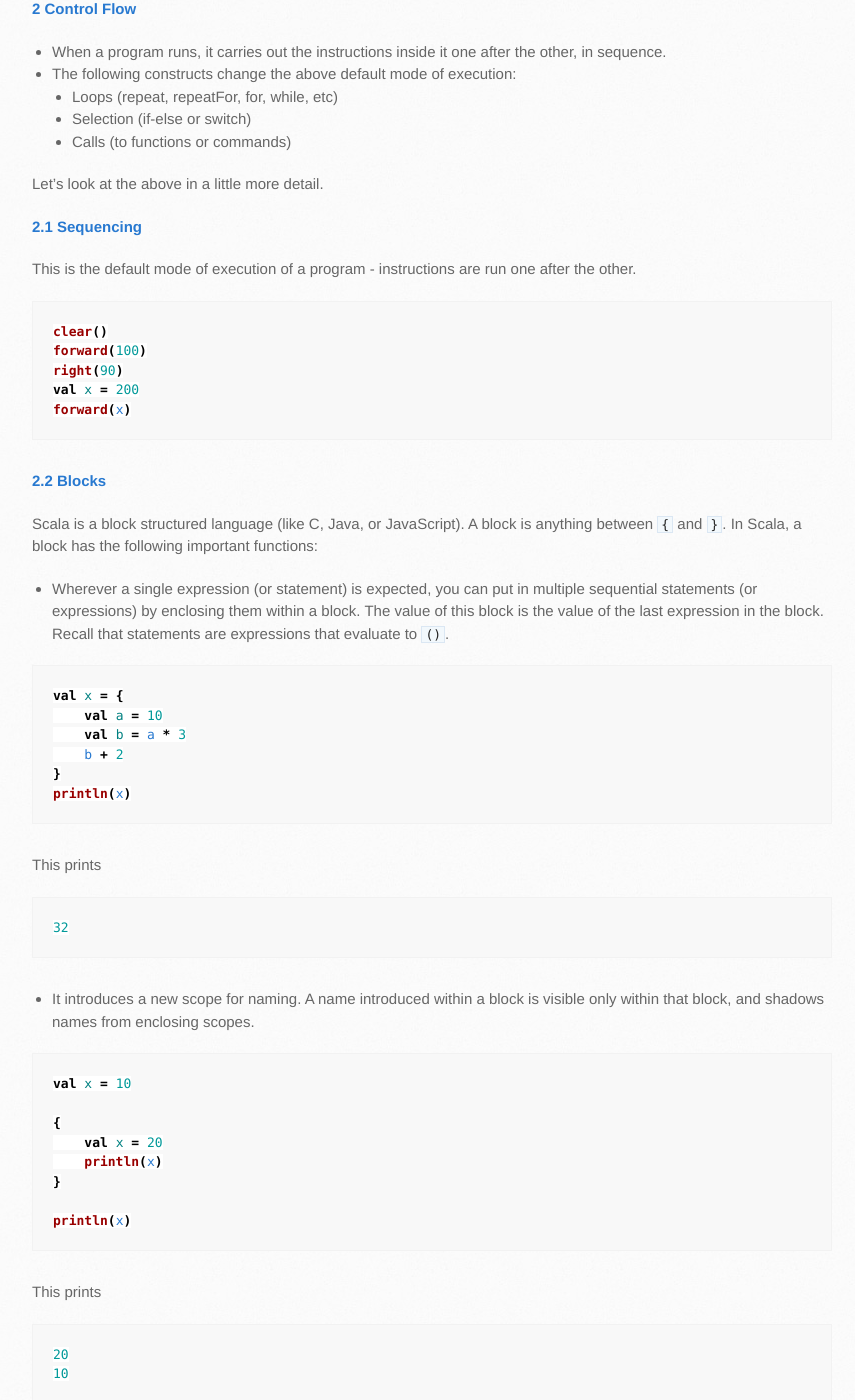
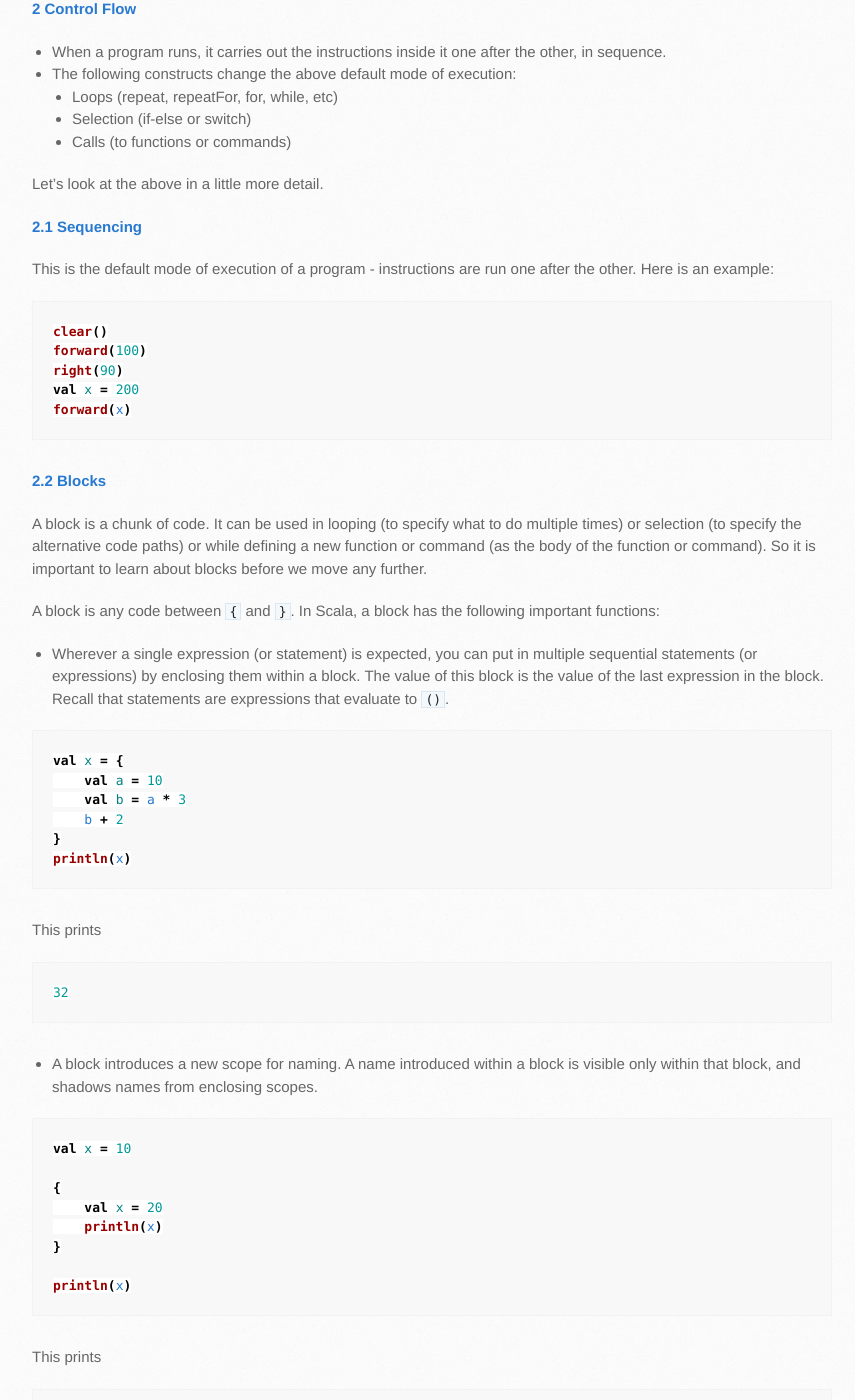
Before and after one commit to kojodoc/kojodoc.github.io, a Jekyll site: the page built from reference/scala.md, in a window 1280 px wide and 1400 px high, scrolled down 6758 px. Shown: the whole window, without its empty margins (138-993 px from the left). Built offline with Jekyll 4.4.1, drawn with Linux system fonts in a browser that asks for light colours; our own code applies the rules of GitHub Pages for plain Markdown files; the repository's description, which GitHub fills in, is left out; some of the changed text lies outside the part shown.

Commit message:
Add to scala quickref.

````diff
--- a/reference/scala.md
+++ b/reference/scala.md
@@ -305,7 +305,8 @@ Let's look at the above in a little more detail.
 <a name="control-sequencing">
 **2.1 Sequencing**
 
-This is the default mode of execution of a program - instructions are run one after the other.
+This is the default mode of execution of a program - instructions are run one after the other. Here is an example:
+
 ```scala
 clear()
 forward(100)
@@ -317,7 +318,9 @@ forward(x)
 <a name="control-blocks">
 **2.2 Blocks**
 
-Scala is a block structured language (like C, Java, or JavaScript). A block is anything between `{` and `}`. In Scala, a block has the following important functions:
+A block is a chunk of code. It can be used in looping (to specify what to do multiple times) or selection (to specify the alternative code paths) or while defining a new function or command (as the body of the function or command). So it is important to learn about blocks before we move any further.
+
+A block is any code between `{` and `}`. In Scala, a block has the following important functions:
 
 * Wherever a single expression (or statement) is expected, you can put in multiple sequential statements (or expressions) by enclosing them within a block. The value of this block is the value of the last expression in the block. Recall that statements are expressions that evaluate to `()`.
 
@@ -334,7 +337,7 @@ This prints
 32
 ```
 
-* It introduces a new scope for naming. A name introduced within a block is visible only within that block, and shadows names from enclosing scopes.
+* A block introduces a new scope for naming. A name introduced within a block is visible only within that block, and shadows names from enclosing scopes.
 
 ```scala
 val x = 10
@@ -354,6 +357,8 @@ This prints
 
 <a name="control-loops">
 **2.3 Loops**
+
+A loop takes some code, and runs it over and over again. There are many kinds of loops. Let's look at a few.
 
 <a name="control-repeat">
 **2.3.1 repeat**
@@ -505,7 +510,7 @@ def absolute(n: Int) = {
 }
 ```
 
-For effective use of `if-else`, it's important to understand conditions.
+For effective use of `if-else`, it's important to understand conditions, because it is a condition that determines which path in an `if-else` is chosen.
 
 A condition is any function that returns a Boolean. Some examples of such functions are:
 * `>`, `>=`, `<`, `<=`, `==`, `!=` for numeric values.
@@ -513,14 +518,32 @@ A condition is any function that returns a Boolean. Some examples of such functi
 * The Boolean binary operators - `&&`, `||`, `==`, and `!=` - which take two Booleans and return a Boolean. These let you combine Booleans in your `if (condition)`.
 * The Boolean binary operators - `!` and `^` - which take a Boolean and return a Boolean.
 
-
-**2.4.2 switch: pattern-matching**
-
-Todo
-
 <a name="control-calls">
 **2.5 Calls**
 
+A call makes your program jump to a new location, do what is defined there, and then come back and carry on from where it jumped off.
+
+If the call is to a command, a `()` is returned to the caller, and can be safely ignored (because it contains no information).
+
+If the call is to a function, the output value of the function is returned to the caller. The caller then needs to figure out how to use this value later on in the program. One way to do this is to store the return value in a `val`.
+
+Example of calls to a command:
+
+```scala
+def square() {
+    repeat(4) {
+        forward(100)
+        right(90)
+    }
+}
+
+clear()
+square()
+right(45)
+square()
+```
+
+Example of a call to a function:
 ```scala
 clear()
 def diag(b: Double, h: Double) =
````
